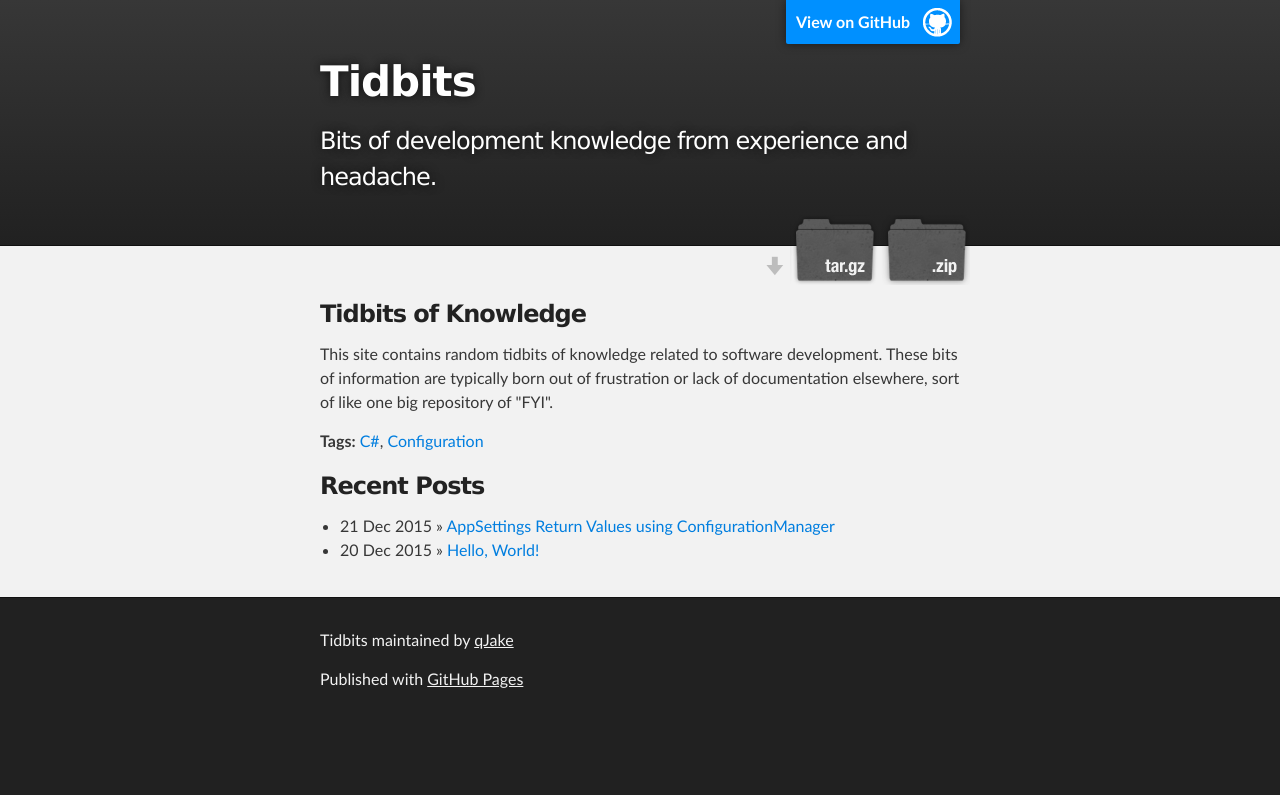
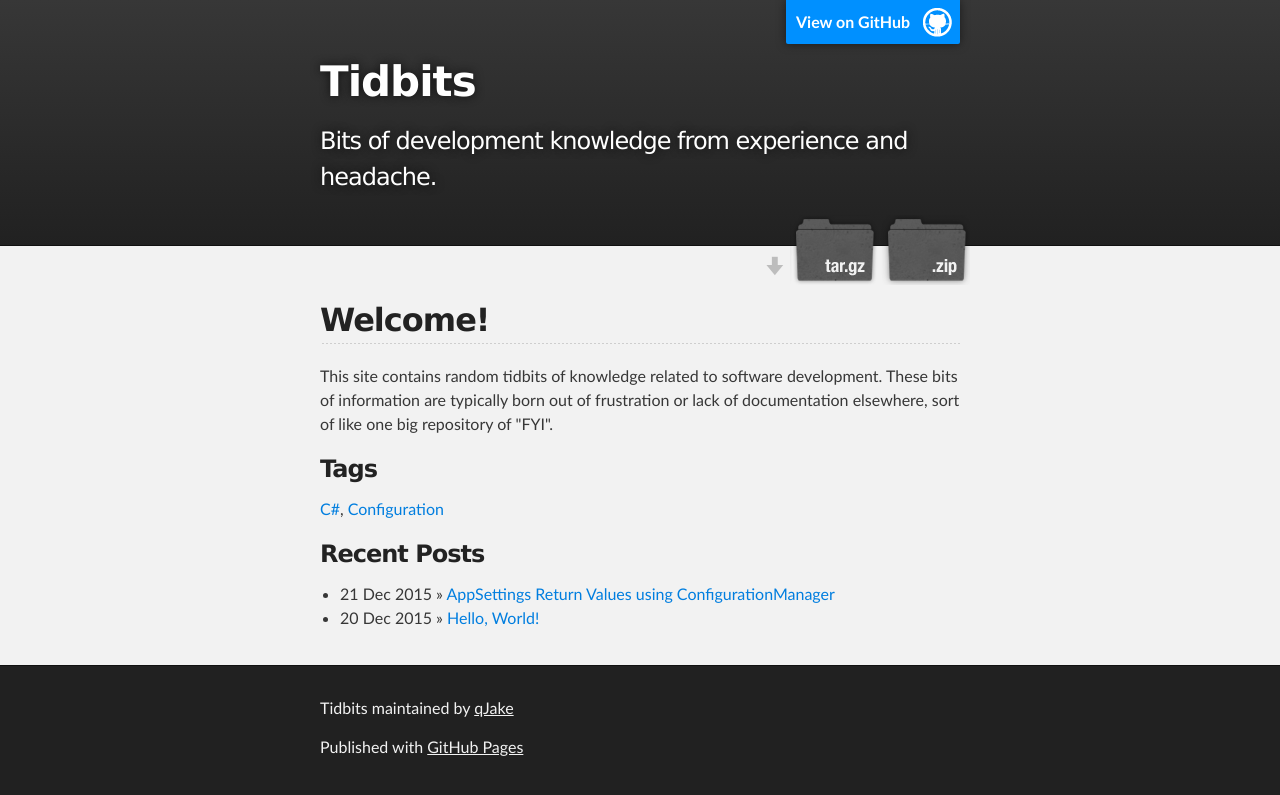
Before and after one commit to qJake/tidbits, a Jekyll site: the page built from index.html, in a window 1280 px wide. Shown: the top 795 px of the page. Built offline with Jekyll 4.4.1, drawn with Linux system fonts in a browser that asks for light colours; nearby versions of some CDN libraries; Markdown is read by kramdown in place of the engine named in the settings.

Commit message:
Update index.html

```diff
--- a/index.html
+++ b/index.html
@@ -2,15 +2,15 @@
 layout: default
 title: Tidbits
 ---
-<h3>
+<h2>
   <a id="tidbits-of-knowledge" class="anchor" href="#tidbits-of-knowledge" aria-hidden="true">
     <span class="octicon octicon-link"></span>
   </a>
-  Tidbits of Knowledge
-</h3>
+  Welcome!
+</h2>
 <p>This site contains random tidbits of knowledge related to software development. These bits of information are typically born out of frustration or lack of documentation elsewhere, sort of like one big repository of "FYI".</p>
-<p><strong>Tags:</strong>
 
+<h3>Tags</h3>
 {% for t in site.data.tags %}
   <a href="{{ site.baseurl }}/tag/{{ t.slug }}/">{{ t.name }}</a>{% if forloop.last == false %}, {% endif %}
 {% endfor %}
```
